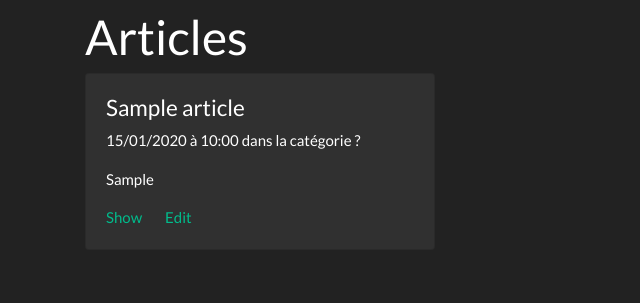
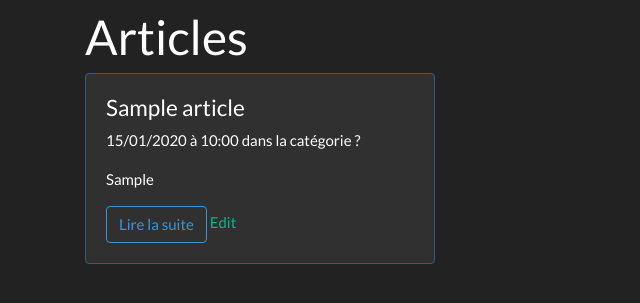
Before and after one commit to Steph-38/SymfonyBlog, a Symfony app: template templates/article/index.html.twig in a window 1280 px wide. Shown: the part 71-374 px from the top of the page, without its empty margins (0-640 px from the left). Run offline with Twig, Linux system fonts and the light colour scheme; the template is opened without the code that fills it: most values are stand-ins (such as "Sample title", 1, 10 or a date in 2020); some libraries are stand-ins or nearby versions.

Commit message:
modification du css pour index article

```diff
--- a/templates/article/index.html.twig
+++ b/templates/article/index.html.twig
@@ -3,19 +3,19 @@
 {% block title %}Article index{% endblock %}
 
 {% block body %}
-<div class="container my-2">
+<div class="container mt-2">
     <h1>Articles</h1>
     {# <p>Nombre d'articles : {{ articles.getTotalItemCount }}</p> #}
 
 	<div class="row">
 	{% for article in articles %}
-		<div class="col-md-4">
-			<div class="card">
+		<div class="col-md-4 mb-4">
+			<div class="card h-100 border-primary">
 				<div class="card-body">
 					<h4>{{ article.title }}</h4>
 					<p>{{ article.createdAt|date('d/m/Y à H:i') }} dans la catégorie ?</p>
 					<p>{{ article.introArticle }}</p>
-					<a href="{{ path('article_show', {'id': article.id}) }}" class="card-link">Show</a>
+					<a href="{{ path('article_show', {'id': article.id}) }}" class="btn btn-outline-info">Lire la suite</a>
 					<a href="{{ path('article_edit', {'id': article.id}) }}" class="card-link">Edit</a>
 				</div>
 			</div>
@@ -25,5 +25,8 @@
 	{% endfor %}
 	<div>
 </div>
+<div class="container">
+
     {{ knp_pagination_render(articles) }}
+</div>
 {% endblock %}
```
